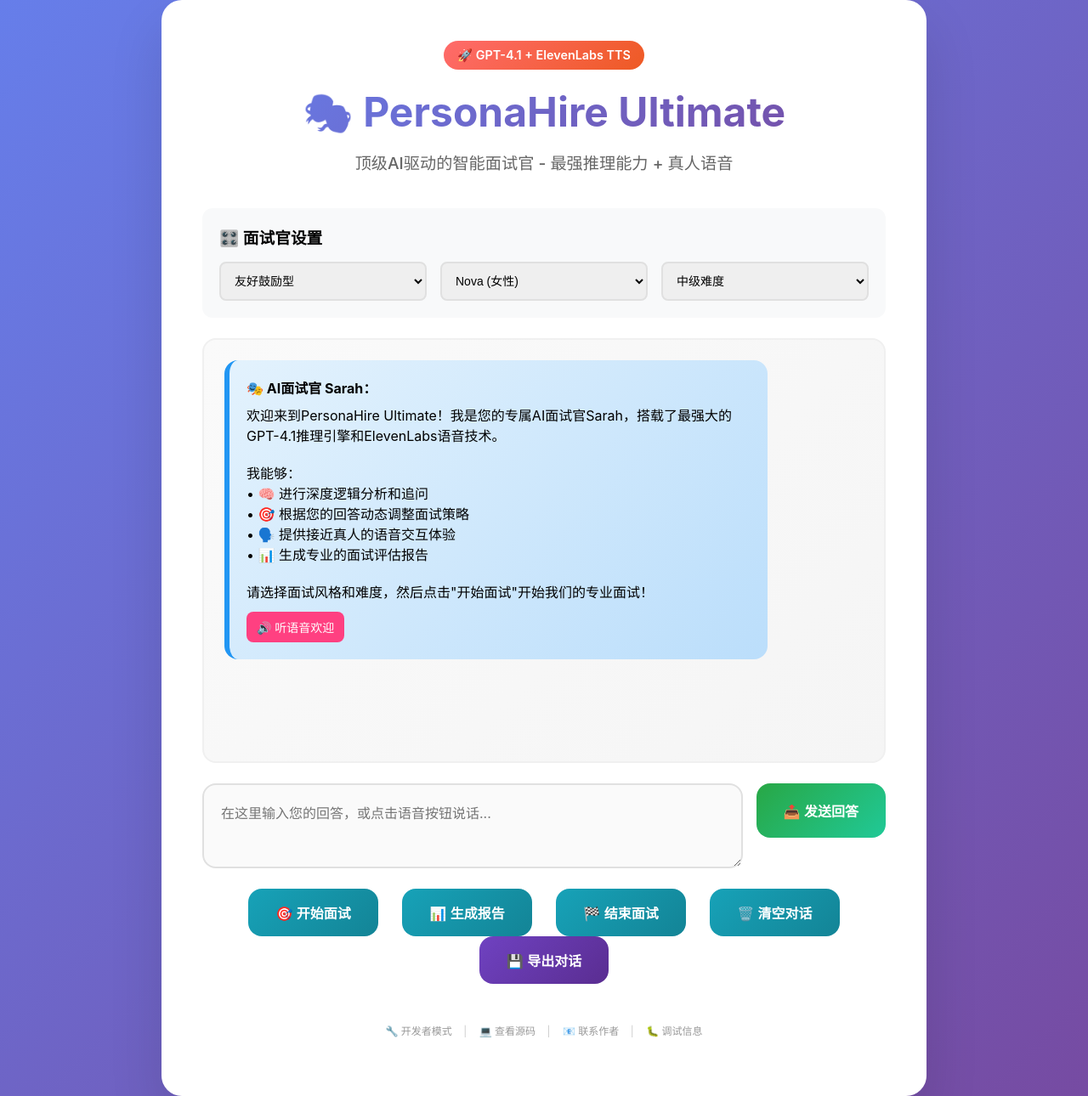
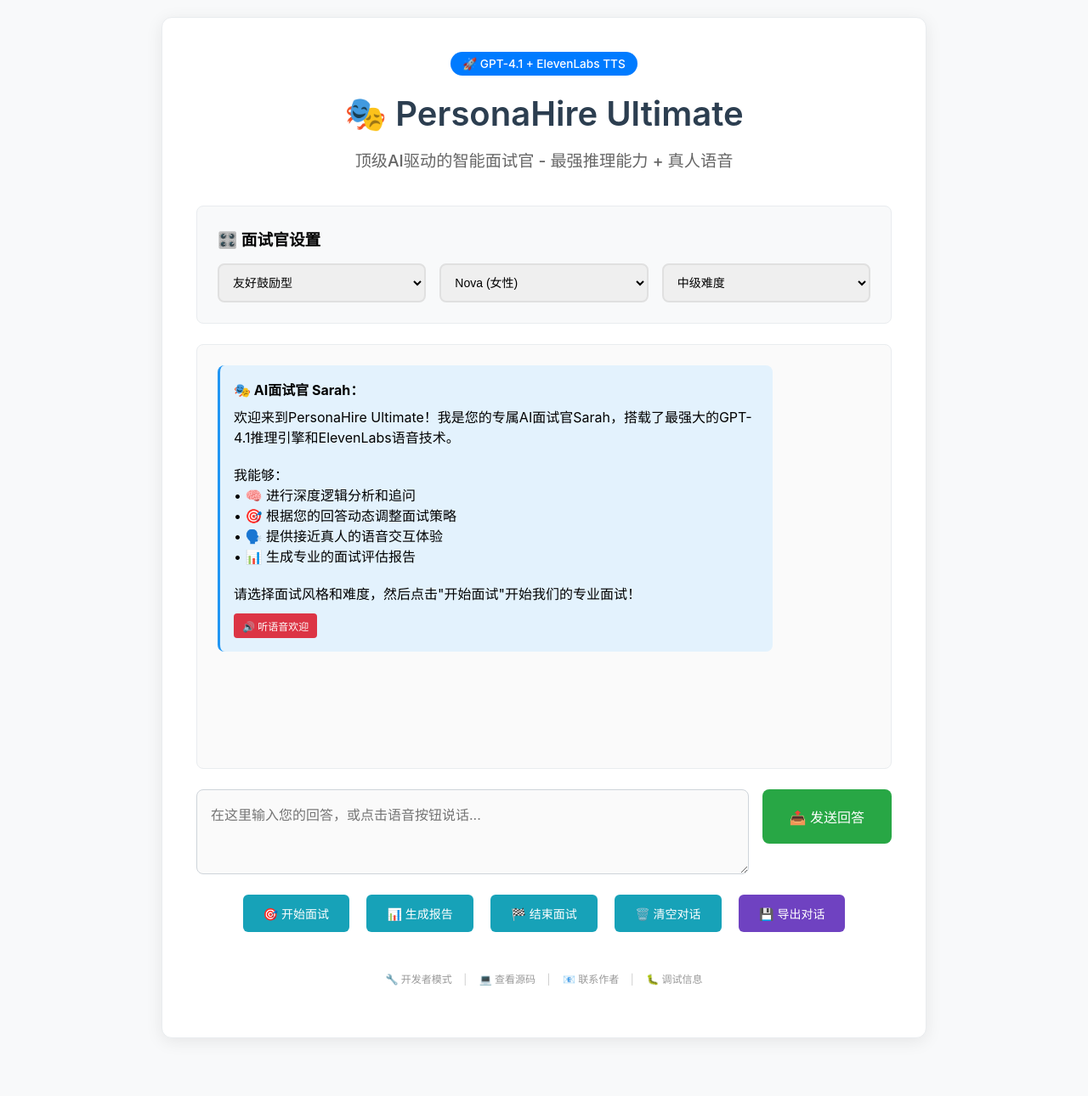
Before and after one commit to Kyle-Wang0211/PersonaHire-Ultimate, a plain HTML site: page index.html in a window 1280 px wide. Shown: the whole page at 85% size. After the commit the page ends 1242 px from the top, so only its background shows below. Drawn offline with Linux system fonts and the light colour scheme; a script that the page names is missing.

```diff
--- a/styles/main.css
+++ b/styles/main.css
@@ -9,20 +9,23 @@
 
 body {
     font-family: 'SF Pro Display', -apple-system, BlinkMacSystemFont, 'Segoe UI', sans-serif;
-    background: linear-gradient(135deg, #667eea 0%, #764ba2 100%);
+    background: #f8f9fa;
     min-height: 100vh;
     display: flex;
     justify-content: center;
     align-items: center;
+    margin: 0;
+    padding: 20px;
 }
 
 .container {
     background: white;
-    border-radius: 24px;
-    padding: 48px;
-    box-shadow: 0 32px 64px rgba(0,0,0,0.12);
+    border-radius: 12px;
+    padding: 40px;
+    box-shadow: 0 4px 20px rgba(0,0,0,0.08);
     max-width: 900px;
-    width: 95%;
+    width: 100%;
+    border: 1px solid #e9ecef;
 }
 
 .header {
@@ -31,13 +34,10 @@
 }
 
 .header h1 {
-    color: #1a1a1a;
-    font-size: 3em;
-    font-weight: 700;
+    color: #2c3e50;
+    font-size: 2.5em;
+    font-weight: 600;
     margin-bottom: 16px;
-    background: linear-gradient(135deg, #667eea, #764ba2);
-    -webkit-background-clip: text;
-    -webkit-text-fill-color: transparent;
 }
 
 .header p {
@@ -48,12 +48,12 @@
 
 .badge {
     display: inline-block;
-    background: linear-gradient(135deg, #ff6b6b, #ee5a24);
+    background: #007bff;
     color: white;
-    padding: 8px 16px;
-    border-radius: 20px;
-    font-size: 0.9em;
-    font-weight: 600;
+    padding: 6px 14px;
+    border-radius: 16px;
+    font-size: 0.85em;
+    font-weight: 500;
     margin-bottom: 20px;
 }
 
@@ -61,9 +61,10 @@
 
 .settings-panel {
     background: #f8f9fa;
-    padding: 20px;
-    border-radius: 12px;
+    padding: 24px;
+    border-radius: 8px;
     margin-bottom: 24px;
+    border: 1px solid #e9ecef;
 }
 
 .voice-settings {
@@ -81,19 +82,19 @@
 }
 
 .chat-area {
-    border: 2px solid #f0f0f0;
-    border-radius: 16px;
+    border: 1px solid #e9ecef;
+    border-radius: 8px;
     height: 500px;
     overflow-y: auto;
     padding: 24px;
     margin-bottom: 24px;
-    background: linear-gradient(135deg, #fafafa, #f5f5f5);
+    background: #fafafa;
 }
 
 .message {
-    margin-bottom: 20px;
-    padding: 20px;
-    border-radius: 16px;
+    margin-bottom: 16px;
+    padding: 16px;
+    border-radius: 8px;
     max-width: 85%;
     position: relative;
     animation: fadeIn 0.3s ease;
@@ -105,15 +106,15 @@
 }
 
 .message.interviewer {
-    background: linear-gradient(135deg, #e3f2fd, #bbdefb);
+    background: #e3f2fd;
     margin-left: 0;
-    border-left: 6px solid #2196f3;
+    border-left: 3px solid #2196f3;
 }
 
 .message.user {
-    background: linear-gradient(135deg, #f1f8e9, #dcedc8);
+    background: #f1f8e9;
     margin-left: auto;
-    border-right: 6px solid #4caf50;
+    border-right: 3px solid #4caf50;
 }
 
 .message strong {
@@ -130,19 +131,18 @@
 }
 
 .voice-btn {
-    background: #ff4081;
+    background: #dc3545;
     color: white;
     border: none;
-    padding: 8px 12px;
-    border-radius: 8px;
+    padding: 6px 10px;
+    border-radius: 4px;
     cursor: pointer;
-    font-size: 14px;
+    font-size: 12px;
     transition: all 0.2s ease;
 }
 
 .voice-btn:hover {
-    background: #e91e63;
-    transform: scale(1.05);
+    background: #c82333;
 }
 
 .input-area {
@@ -153,38 +153,37 @@
 
 .input-area textarea {
     flex: 1;
-    padding: 20px;
-    border: 2px solid #e0e0e0;
-    border-radius: 16px;
+    padding: 16px;
+    border: 1px solid #ced4da;
+    border-radius: 8px;
     resize: vertical;
     min-height: 100px;
     font-size: 16px;
     font-family: inherit;
-    transition: all 0.3s ease;
+    transition: all 0.2s ease;
 }
 
 .input-area textarea:focus {
-    border-color: #667eea;
+    border-color: #007bff;
     outline: none;
-    box-shadow: 0 0 0 3px rgba(102, 126, 234, 0.1);
+    box-shadow: 0 0 0 2px rgba(0, 123, 255, 0.25);
 }
 
 .send-btn {
-    background: linear-gradient(135deg, #28a745, #20c997);
+    background: #28a745;
     color: white;
     padding: 20px 32px;
     border: none;
-    border-radius: 16px;
+    border-radius: 8px;
     cursor: pointer;
     font-size: 16px;
-    font-weight: 600;
+    font-weight: 500;
     height: fit-content;
-    transition: all 0.3s ease;
+    transition: all 0.2s ease;
 }
 
 .send-btn:hover {
-    transform: translateY(-2px);
-    box-shadow: 0 8px 25px rgba(40, 167, 69, 0.3);
+    background: #218838;
 }
 
 .controls {
@@ -193,25 +192,28 @@
 }
 
 .controls button {
-    background: linear-gradient(135deg, #17a2b8, #138496);
+    background: #17a2b8;
     color: white;
-    padding: 16px 32px;
+    padding: 12px 24px;
     border: none;
-    border-radius: 16px;
+    border-radius: 6px;
     cursor: pointer;
-    font-size: 16px;
-    font-weight: 600;
-    margin: 0 12px;
-    transition: all 0.3s ease;
+    font-size: 14px;
+    font-weight: 500;
+    margin: 0 8px;
+    transition: all 0.2s ease;
 }
 
 .controls button:hover {
-    transform: translateY(-2px);
-    box-shadow: 0 8px 25px rgba(23, 162, 184, 0.3);
+    background: #138496;
 }
 
 .user-export-btn {
-    background: linear-gradient(135deg, #6f42c1, #5a2d91) !important;
+    background: #6f42c1 !important;
+}
+
+.user-export-btn:hover {
+    background: #5a2d91 !important;
 }
 
 /* =============== API和Token管理样式 (开发者模式) =============== */
@@ -336,8 +338,8 @@
 
 .stat-number {
     font-size: 1.5em;
-    font-weight: 700;
-    color: #667eea;
+    font-weight: 600;
+    color: #007bff;
 }
 
 .stat-label {
@@ -360,13 +362,14 @@
 }
 
 .log-entry {
-    background: linear-gradient(135deg, #f8f9fa, #e9ecef);
-    border-radius: 12px;
-    padding: 16px;
+    background: white;
+    border-radius: 6px;
+    padding: 12px;
     margin: 8px 0;
-    border-left: 4px solid #667eea;
+    border-left: 3px solid #007bff;
     font-family: 'Monaco', 'Menlo', monospace;
     font-size: 0.9em;
+    border: 1px solid #e9ecef;
 }
 
 .log-entry.api-call {
@@ -436,9 +439,9 @@
 }
 
 .setting-group input, .setting-group select {
-    padding: 10px;
-    border: 2px solid #e0e0e0;
-    border-radius: 8px;
+    padding: 8px;
+    border: 1px solid #ced4da;
+    border-radius: 4px;
     font-size: 14px;
 }
 
@@ -454,21 +457,23 @@
 }
 
 .error {
-    background: linear-gradient(135deg, #f8d7da, #f5c6cb);
+    background: #f8d7da;
     color: #721c24;
-    padding: 20px;
-    border-radius: 12px;
-    margin-bottom: 24px;
-    border-left: 6px solid #dc3545;
+    padding: 16px;
+    border-radius: 6px;
+    margin-bottom: 20px;
+    border-left: 3px solid #dc3545;
+    border: 1px solid #f5c6cb;
 }
 
 .success {
-    background: linear-gradient(135deg, #d4edda, #c3e6cb);
+    background: #d4edda;
     color: #155724;
-    padding: 20px;
-    border-radius: 12px;
-    margin-bottom: 24px;
-    border-left: 6px solid #28a745;
+    padding: 16px;
+    border-radius: 6px;
+    margin-bottom: 20px;
+    border-left: 3px solid #28a745;
+    border: 1px solid #c3e6cb;
 }
 
 .audio-indicator {
```
